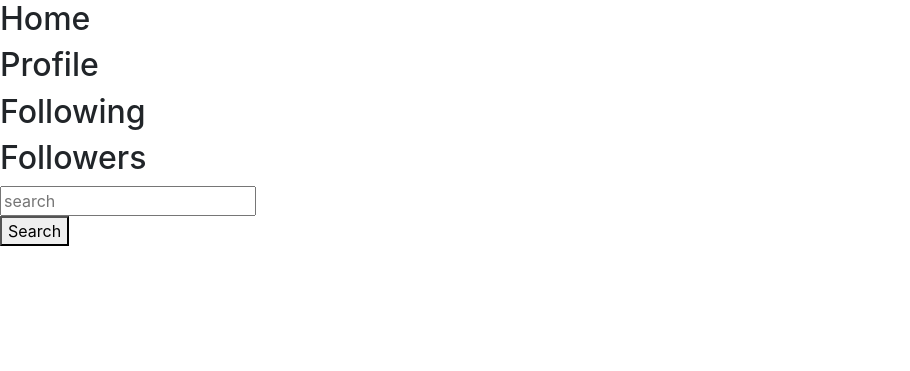
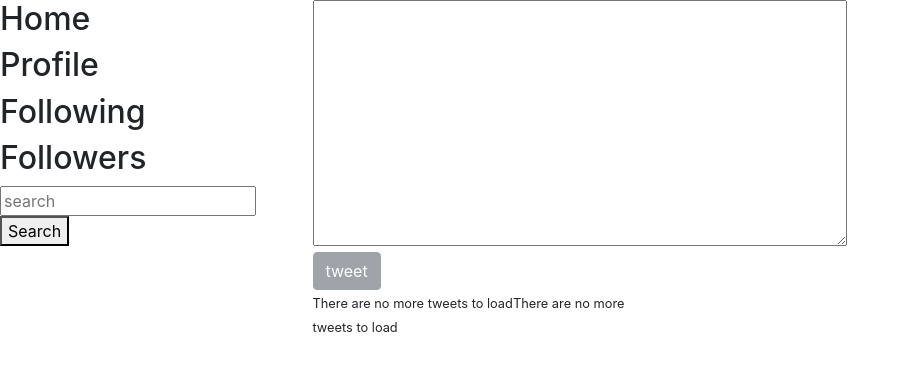
Before and after one commit to ahmedmunir/tweetme, a Django app: template templates/pages/home.html in a window 1280 px wide. Shown: the top 371 px of the page, without its empty margins (0-910 px from the left). Run offline with Django 3.2, Linux system fonts and the light colour scheme; the template is opened without the code that fills it, so the values that code supplies are empty; some libraries are stand-ins or nearby versions.

Commit message:
Add loading tweets on home using AJAX request

```diff
--- a/templates/pages/home.html
+++ b/templates/pages/home.html
@@ -10,17 +10,92 @@
 {% endblock title %}
 
 {% block content %}
+    <form method="POST" action="{% url 'tweet-create' %}">
+        {% csrf_token %}
+        <textarea name="content" id="id_content" rows=10 cols=50></textarea>
+        <button type="submit" class="btn btn-secondary create_tweet" disabled>tweet</button>
+    </form>
     <div id="tweets"></div>
 {% endblock content %}
 
 {% block extraScript %}
     <script>
-        // Display loading while fetching data of tweets
+        /*
+            =========
+            Variables
+            =========
+        */
         let tweetsElement = document.querySelector("#tweets");
-        tweetsElement.innerHTML = "Loading..."
+        let counter = 0;
+        let quantity = 10;
+        let scrolled = false;
+
+        /*
+            ================
+            Event Listeners
+            ================
+        */
+
+        // Disable Button Tweet while Characters are 0 or more than 250
+        document.querySelector('#id_content').addEventListener('keyup', e => {
+            console.log()
+            if(e.target.value.length > 250 || e.target.value.length == 0){
+                console.log("True");
+                document.querySelector('.create_tweet').setAttribute('disabled', true);
+            } else {
+                console.log("False");
+                document.querySelector('.create_tweet').removeAttribute('disabled');
+            }
+        })
+
+        // Loading more data when reaching to the end of page
+        window.addEventListener('scroll', e => {
+            if(window.scrollY + window.innerHeight >= document.body.offsetHeight) {
+                // load more data from server
+                if(scrolled == false) {
+                    fetchData();
+                    scrolled = true;
+
+                }
+            }
+        })
+
+        /*
+        ==============
+            Functions
+        ==============
+        */
+
+        //Display loading Icon
+        const loadingIcon = (state) => {
+            if(state=="hide"){
+                document.querySelector('.loading_icon').remove();
+            }
+            else if(state="show"){
+                let icon = document.createElement('h2');
+                icon.classList.add('loading_icon');
+                icon.innerHTML = "Loading..........";
+                tweetsElement.insertAdjacentElement('beforeend', icon);
+            }
+        }
+
+        // Fetch Tweets from server
+        const fetchData = () => {
+
+            // Display Loading Icon while waiting to Fetch data from back-end
+            loadingIcon('show');
+
+            const start = counter;
+            const end   = start + quantity - 1;
+            counter = end + 1;
+
+            let params = new URLSearchParams({
+                'start' : start,
+                'end' : end
+            })
 
             // Fetch data from server
-        let url = `${window.location.protocol}//${window.location.hostname}:${window.location.port}/tweets/`
+            let url = `${window.location.protocol}//${window.location.hostname}:${window.location.port}/tweets/?${params}`
             fetch(url, {
                 method: "GET",
                 headers: {
@@ -31,15 +106,31 @@
             .then(data => {
 
                 // Hide Loading shape
-            tweetsElement.innerHTML = "";
+                loadingIcon('hide');
+
+                if(data['tweets'].length > 0){
 
                     // Display tweets
                     data['tweets'].forEach(tweet => {
 
                         // Tweet Element Container
                         let tweet_Element = document.createElement('div');
+                        tweet_Element.classList.add('row');
                         tweet_Element.setAttribute('data-id', tweet['id']);
                         tweet_Element.classList.add('tweet_container');
+
+                        // Tweet text & username container
+                        let tweet_text_username = document.createElement('div');
+                        tweet_text_username.classList.add('col-md-10');
+
+                        // Tweet username
+                        let tweet_username = document.createElement('a');
+                        tweet_username.setAttribute('href', "#");
+                        tweet_username.innerHTML = "AHMED Munir";
+
+                        // Tweet Date
+                        let tweet_date = document.createElement('small');
+                        tweet_date.innerHTML = "25/09/2020 SAT"
 
                         // Tweet Text
                         let tweet_text = document.createElement('p');
@@ -47,9 +138,8 @@
                         tweet_text.innerHTML = tweet['content'];
 
                         // Tweet Like button
-                let like_button = document.createElement('button');
-                like_button.classList.add('btn');
-                like_button.classList.add('btn-primary');
+                        let like_button = document.createElement('a');
+                        like_button.classList.add('like_button');
                         like_button.innerHTML = 'Like';
 
                         // Number of likes
@@ -57,29 +147,47 @@
                         likes_number.innerHTML = '0';
 
                         // Tweet Displike button
-                let dislike_button = document.createElement('button');
-                dislike_button.classList.add('btn');
-                dislike_button.classList.add('btn-primary');
+                        let dislike_button = document.createElement('a');
+                        dislike_button.classList.add('dislike_button');
                         dislike_button.innerHTML = 'Dislike';
 
                         // Number of Dislikes
                         let dislikes_number = document.createElement('span');
                         dislikes_number.innerHTML = '0';
 
+                        // User image container
+                        let user_image = document.createElement('div');
+                        user_image.classList.add('col-md-2');
+                        let image_url = '#';
+                        let image = document.createElement('img');
+                        image.setAttribute('src', image_url);
+                        user_image.insertAdjacentElement('afterbegin', image);
+
                         // Insert All elements inside Div that will contain them
-                tweet_Element.insertAdjacentElement('beforeend', tweet_text);
-                tweet_Element.insertAdjacentElement('beforeend', like_button);
-                tweet_Element.insertAdjacentElement('beforeend', likes_number);
-                tweet_Element.insertAdjacentElement('beforeend', dislike_button);
-                tweet_Element.insertAdjacentElement('beforeend', dislikes_number);
+                        tweet_text_username.insertAdjacentElement('beforeend', tweet_username);
+                        tweet_text_username.insertAdjacentElement('beforeend', tweet_date);
+                        tweet_text_username.insertAdjacentElement('beforeend', tweet_text);
+                        tweet_text_username.insertAdjacentElement('beforeend', like_button);
+                        tweet_text_username.insertAdjacentElement('beforeend', likes_number);
+                        tweet_text_username.insertAdjacentElement('beforeend', dislike_button);
+                        tweet_text_username.insertAdjacentElement('beforeend', dislikes_number);
+                        tweet_Element.insertAdjacentElement('beforeend', user_image);
+                        tweet_Element.insertAdjacentElement('beforeend', tweet_text_username);
                         tweetsElement.insertAdjacentElement('beforeend', tweet_Element);
 
+                        //set scrolled to false again
+                        scrolled = false;
                     });
+                } else {
+                    let tweets_end = document.createElement('small');
+                    tweets_end.classList.add('tweets_end');
+                    tweets_end.innerHTML = "There are no more tweets to load";
+                    tweetsElement.insertAdjacentElement('beforeend', tweets_end);
+                }
             })
+        }
 
-
-
-
+        fetchData();
     </script>
 
 {% endblock extraScript %}
--- a/tweetme/urls.py
+++ b/tweetme/urls.py
@@ -16,12 +16,18 @@ Including another URLconf
 from django.contrib import admin
 from django.urls import path
 
-from tweets.views import home_view, tweet_detail_view, tweet_list_view
+from tweets.views import (
+    home_view,
+    tweet_detail_view,
+    tweet_list_view,
+    tweet_create
+)
 
 urlpatterns = [
     path('admin/', admin.site.urls),
 
     path('', home_view, name="home"),
     path('tweets/', tweet_list_view, name='tweets'),
-    path('tweets/<int:tweet_id>', tweet_detail_view, name="tweet-detail")
+    path('tweets/create/', tweet_create, name='tweet-create'),
+    path('tweets/<int:tweet_id>/', tweet_detail_view, name="tweet-detail")
 ]
--- a/tweets/views.py
+++ b/tweets/views.py
@@ -1,21 +1,33 @@
 from django.shortcuts import render
-from django.http import HttpResponse, Http404, JsonResponse
+from django.http import HttpResponse, Http404, JsonResponse, HttpResponseRedirect
 from django.shortcuts import render
+from django.urls import reverse
 
+from tweets.forms import TweetForm
 from tweets.models import Tweet
 # Create your views here.
 
 # Home Function
 def home_view(request, *args, **kwargs):
-    return render(request, "pages/home.html", context={}, status=200)
+    form = TweetForm()
+    return render(request, "pages/home.html", context={"form": form}, status=200)
+
+def tweet_create(request, *args, **kwargs):
+    form = TweetForm(request.POST)
+    if form.is_valid():
+        form.save()
+        return HttpResponseRedirect(reverse('home'))
+    return JsonResponse({"process": "failed"})
+
 
 # List all Tweets
 def tweet_list_view(request, *args, **kwargs):
     """
         REST API View for all Tweets
     """
-    query_set = Tweet.objects.all()
-
+    start = request.GET.get('start')
+    end = request.GET.get('end')
+    query_set = Tweet.objects.filter(id__range=(int(start), int(end)))
     # Convert tweets queryset into list to be able to send it through JSON
     tweets = [{"id": tweet.id, "content": tweet.content} for tweet in query_set]
     data = {
```
Also changed, not shown: tweets/forms.py (added, +19 -0 lines). Lines whose indentation alone changed are shown as unchanged.
